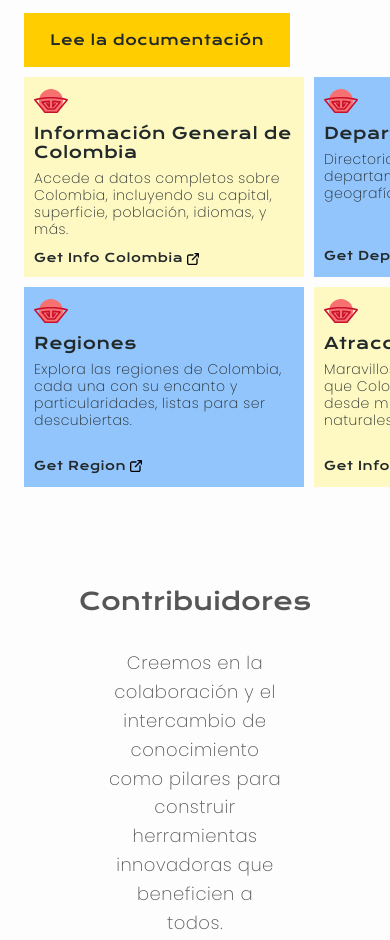
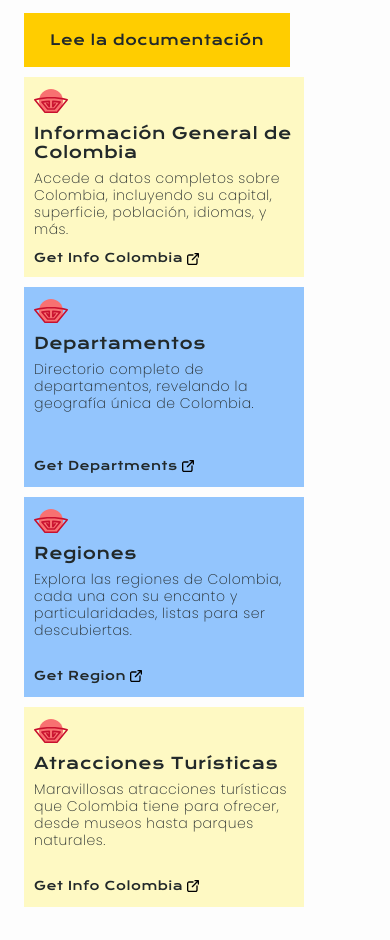
Before and after one commit to ValenCedano/API--Colombia, a plain HTML site: page index.html in a window 390 px wide. Shown: the part 741-1681 px from the top of the page. Drawn offline with Linux system fonts and the light colour scheme.

Commit message:
arreglando responsive funcionalidades

```diff
--- a/css/style.css
+++ b/css/style.css
@@ -227,13 +227,12 @@ body{
 
 .cards{
     display: grid;
-    grid-template-columns: 280px 280px;
-    grid-template-rows: 200px 200px;
+    grid-template-columns: repeat(auto-fill, minmax(280px, 0.5fr));
+    grid-auto-rows: 200px;
     grid-gap: 10px;
     font-size: 10px;
-    color:#22292A;
+    color: #22292A;
     margin-top: 10px;
-    flex-wrap: wrap;
 
 }
 .caja{
```
